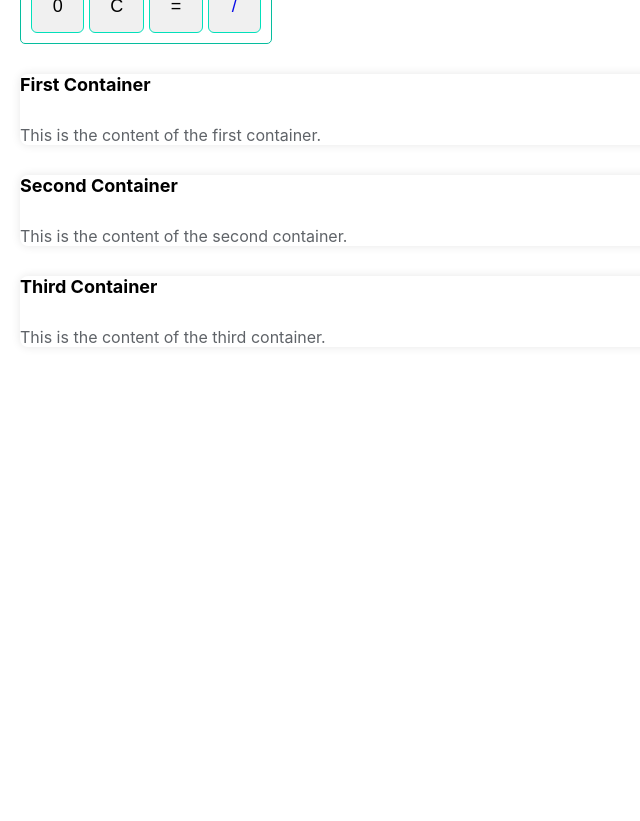
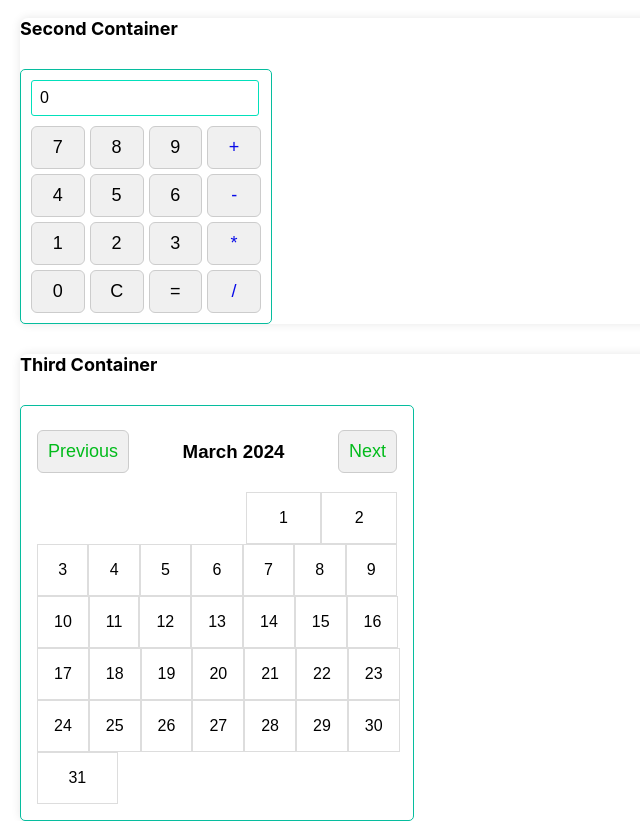
Before and after one commit to manushi7/WebAssignment5, a React (Create React App) app: page / in a window 1280 px wide. Shown: the part 480-1301 px from the top of the page, without its empty margins (0-640 px from the left). Before the commit the page ends 843 px from the top, so only its background shows below. Built offline with nearby package versions, Linux system fonts and the light colour scheme; no server answers; sample sign-in values are in the browser's storage.

Commit message:
Calendar Widget added

```diff
--- /dev/null
+++ b/src/components/CalendarWidget.js
@@ -0,0 +1,70 @@
+import React, { useState } from 'react';
+
+const CalendarWidget = () => {
+    // State variable to store the current date
+    const [currentDate, setCurrentDate] = useState(new Date());
+
+    // Function to render the calendar grid
+    const renderCalendarGrid = () => {
+        const firstDayOfMonth = new Date(currentDate.getFullYear(), currentDate.getMonth(), 1);
+        const lastDayOfMonth = new Date(currentDate.getFullYear(), currentDate.getMonth() + 1, 0);
+        const daysInMonth = lastDayOfMonth.getDate();
+        const startingDayOfWeek = firstDayOfMonth.getDay();
+
+        // Creating calendar grid
+        const calendarGrid = [];
+        let currentDay = 1;
+
+        // Loop through each week (maximum of 6 weeks)
+        for (let i = 0; i < 6; i++) {
+            const week = [];
+
+            // Loop through each day in the week (7 days in a week)
+            for (let j = 0; j < 7; j++) {
+                if (i === 0 && j < startingDayOfWeek) {
+                week.push(<div key={`empty-${j}`} className="empty-cell"></div>);
+                } else if (currentDay <= daysInMonth) {
+                week.push(<div key={currentDay} className="calendar-cell">{currentDay}</div>);
+                currentDay++;
+                } else {
+                week.push(<div key={`empty-${j}`} className="empty-cell"></div>);
+                }
+            }
+
+            // Add the week to the calendar grid
+            calendarGrid.push(<div key={`week-${i}`} className="calendar-week">{week}</div>);
+        }
+
+        return calendarGrid;
+    };
+
+    // Function to handle previous month button click
+    const handlePrevMonth = () => {
+        setCurrentDate(new Date(currentDate.getFullYear(), currentDate.getMonth() - 1));
+    };
+
+    // Function to handle next month button click
+    const handleNextMonth = () => {
+        setCurrentDate(new Date(currentDate.getFullYear(), currentDate.getMonth() + 1));
+    };
+
+    return (
+        <div className="calendar-widget">
+        <div className="header">
+            <button className="button-text" onClick={handlePrevMonth}>Previous</button>
+            <h3>
+                {currentDate.toLocaleString(
+                    'default',
+                    { month: 'long', year: 'numeric' }
+                )}
+            </h3>
+            <button className="button-text" onClick={handleNextMonth}>Next</button>
+        </div>
+        <div className="calendar">
+            {renderCalendarGrid()}
+        </div>
+        </div>
+    );
+};
+
+export default CalendarWidget;
--- a/src/index.css
+++ b/src/index.css
@@ -1,4 +1,5 @@
 @import "./pages/css/Calculator.css";
+@import "./pages/css/Calendar.css";
 
 body {
   margin: 0;
--- a/src/pages/DashboardPage.js
+++ b/src/pages/DashboardPage.js
@@ -3,6 +3,7 @@ import { Link } from 'react-router-dom';
 import '../pages/css/Dashboard.css'; // Import the CSS file
 import WeatherWidget from '../components/WeatherWidget';
 import CalculatorWidget from '../components/CalculatorWidget';
+import CalendarWidget from '../components/CalendarWidget';
 
 const DashboardPage = () => {
   return (
@@ -34,7 +35,7 @@ const DashboardPage = () => {
 
         {/* Container Cards */}
         <div className="row">
-            <CalculatorWidget />
+            <WeatherWidget />
           <div className="col-md-4">
             <div className="card mb-4">
               <div className="card-body">
@@ -47,7 +48,8 @@ const DashboardPage = () => {
             <div className="card mb-4">
               <div className="card-body">
                 <h5 className="card-title">Second Container</h5>
-                <p className="card-text">This is the content of the second container.</p>
+                {/* <p className="card-text">This is the content of the second container.</p> */}
+                <CalculatorWidget />
               </div>
             </div>
           </div>
@@ -55,7 +57,8 @@ const DashboardPage = () => {
             <div className="card mb-4">
               <div className="card-body">
                 <h5 className="card-title">Third Container</h5>
-                <p className="card-text">This is the content of the third container.</p>
+                {/* <p className="card-text">This is the content of the third container.</p> */}
+                <CalendarWidget />
               </div>
             </div>
           </div>
--- /dev/null
+++ b/src/pages/css/Calendar.css
@@ -0,0 +1,42 @@
+.calendar-widget {
+    font-family: Arial, sans-serif;
+    border: 1px solid #06bd9e;
+    border-radius: 5px;
+    padding: 16px;
+    width: 360px;
+}
+
+.header {
+    display: flex;
+    justify-content: space-between;
+    align-items: center;
+    margin-bottom: 10px;
+}
+
+.calendar-week {
+    display: flex;
+}
+
+.calendar-cell {
+    flex: 1;
+    text-align: center;
+    padding: 16px;
+    border: 1px solid #ddd;
+}
+
+.empty-cell {
+    flex: 1;
+}
+
+button {
+    padding: 10px;
+    font-size: 18px;
+    background-color: #f0f0f0;
+    border: 1px solid #ccc;
+    border-radius: 6px;
+    cursor: pointer;
+}
+
+.button-text {
+    color: #02bb1b;
+}
```
